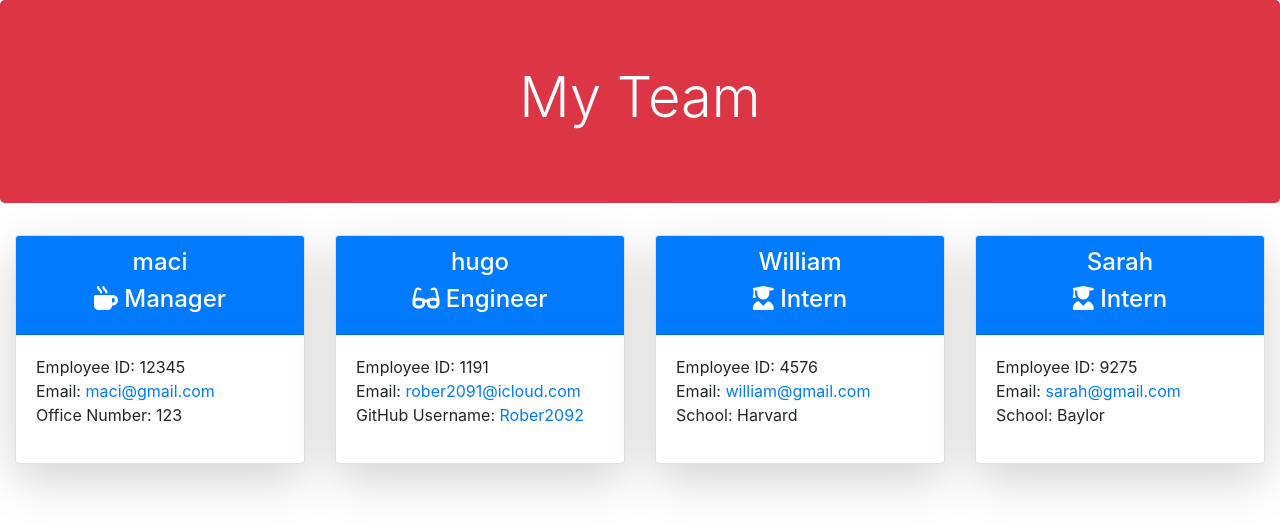
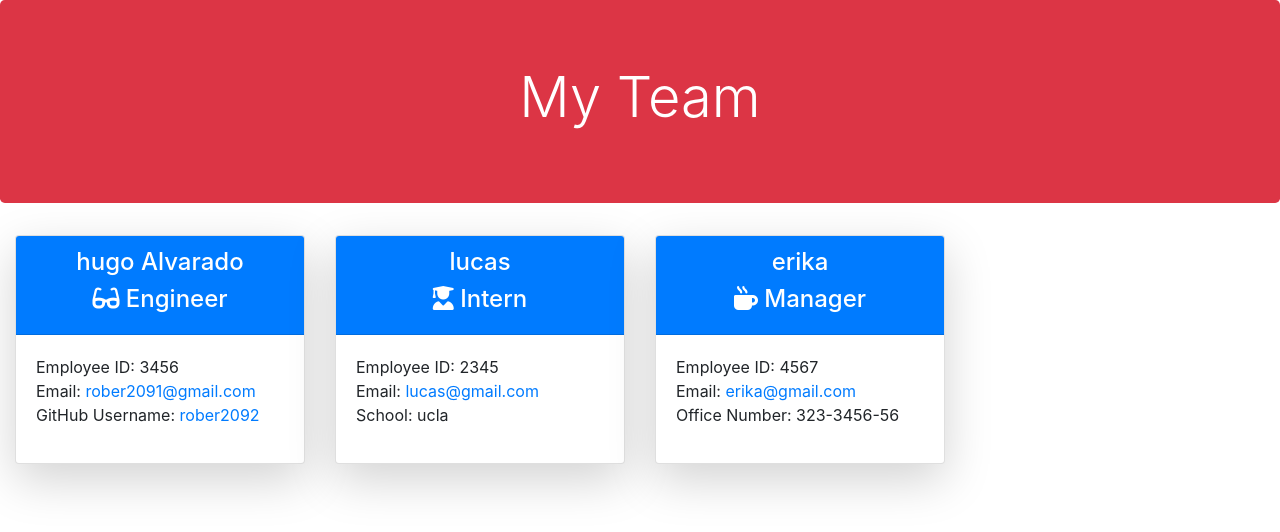
Before and after one commit to Rober2092/Team-Profile-Generator, a website: page dist/index.html in a window 1280 px wide. Drawn offline with nearby package versions, Linux system fonts and the light colour scheme.

Commit message:
Add update Readme file

```diff
--- a/dist/index.html
+++ b/dist/index.html
@@ -1,6 +1,5 @@
 <!DOCTYPE html>
 <html lang="en">
-
 <head>
 <meta charset="UTF-8">
 <meta name="viewport" content="width=device-width, initial-scale=1.0">
@@ -10,17 +9,13 @@
 <link href="https://stackpath.bootstrapcdn.com/font-awesome/4.7.0/css/font-awesome.min.css">
 <style>
 </style>
-
 </head>
-
 <body>
-
 <div class="header">
 <div class="jumbotron bg-danger">
    <h1 class="display-4 text-white text-center">My Team</h1>
 </div>
 </div>
-
 <div class="container-body container-fluid">
    <div class="row">
 
@@ -28,15 +23,14 @@
 <div class="col-md-4 col-sm-6 col-12 col-lg-3">
     <div class="card shadow-lg mb-5 bg-white rounded">
         <div class="card-header bg-primary">
-            <h4 class="text-white text-center">maci</h4>
-            <h4 class="text-white text-center"><i class="fas fa-mug-hot"></i></i> Manager</h4>
+            <h4 class="text-white text-center">hugo Alvarado</h4>
+            <h4 class="text-white text-center"><i class="fas fa-glasses"></i></i> Engineer</h4>
         </div>
-
         <div class="card-body">
             <ul class="list-unstyled">
-                <li>Employee ID: 12345</li>
-                <li>Email: <a href="mailto:kim@gmail.com">maci@gmail.com</a></li>
-                <li>Office Number: 123</li>
+                <li>Employee ID: 3456</li>
+                <li>Email: <a href="mailto:rober2091@gmail.com">rober2091@gmail.com</a></li>
+                <li>GitHub Username: <a href="https://github.com/rober2092" target="_blank">rober2092</a></li>
             </ul>
         </div>
     </div>
@@ -46,15 +40,14 @@
 <div class="col-md-4 col-sm-6 col-12 col-lg-3">
     <div class="card shadow-lg mb-5 bg-white rounded">
         <div class="card-header bg-primary">
-            <h4 class="text-white text-center">hugo</h4>
-            <h4 class="text-white text-center"><i class="fas fa-glasses"></i></i> Engineer</h4>
+            <h4 class="text-white text-center">lucas</h4>
+            <h4 class="text-white text-center"><i class="fas fa-user-graduate"></i></i> Intern</h4>
         </div>
-
         <div class="card-body">
             <ul class="list-unstyled">
-                <li>Employee ID: 1191</li>
-                <li>Email: <a href="mailto:rober2091@icloud.com">rober2091@icloud.com</a></li>
-                <li>GitHub Username: <a href="https://github.com/Rober2092/Team-Profile-Generator" target="_blank">Rober2092</a></li>
+                <li>Employee ID: 2345</li>
+                <li>Email: <a href="mailto:lucas@gmail.com">lucas@gmail.com</a></li>
+                <li>School: ucla</li>
             </ul>
         </div>
     </div>
@@ -64,33 +57,14 @@
 <div class="col-md-4 col-sm-6 col-12 col-lg-3">
     <div class="card shadow-lg mb-5 bg-white rounded">
         <div class="card-header bg-primary">
-            <h4 class="text-white text-center">William</h4>
-            <h4 class="text-white text-center"><i class="fas fa-user-graduate"></i></i> Intern</h4>
+            <h4 class="text-white text-center">erika</h4>
+            <h4 class="text-white text-center"><i class="fas fa-mug-hot"></i></i> Manager</h4>
         </div>
-
         <div class="card-body">
             <ul class="list-unstyled">
-                <li>Employee ID: 4576</li>
-                <li>Email: <a href="mailto:william@gmail.com">william@gmail.com</a></li>
-                <li>School: Harvard</li>
-            </ul>
-        </div>
-    </div>
-</div>
-
-
-<div class="col-md-4 col-sm-6 col-12 col-lg-3">
-    <div class="card shadow-lg mb-5 bg-white rounded">
-        <div class="card-header bg-primary">
-            <h4 class="text-white text-center">Sarah</h4>
-            <h4 class="text-white text-center"><i class="fas fa-user-graduate"></i></i> Intern</h4>
-        </div>
-
-        <div class="card-body">
-            <ul class="list-unstyled">
-                <li>Employee ID: 9275</li>
-                <li>Email: <a href="mailto:sarah@gmail.com">sarah@gmail.com</a></li>
-                <li>School: Baylor</li>
+                <li>Employee ID: 4567</li>
+                <li>Email: <a href="mailto:erika@gmail.com">erika@gmail.com</a></li>
+                <li>Office Number: 323-3456-56</li>
             </ul>
         </div>
     </div>
@@ -98,8 +72,6 @@
 
     </div>
 </div>
-
 <script src="https://kit.fontawesome.com/257de25400.js" crossorigin="anonymous"></script>
 </body>
-
 </html>
```
Also changed, not shown: README.md.
